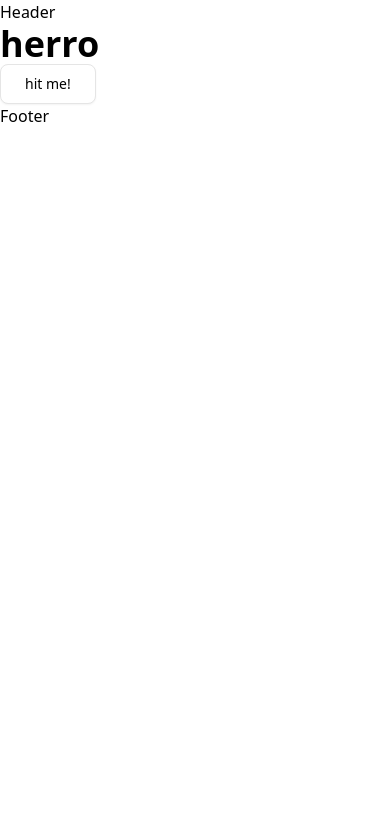
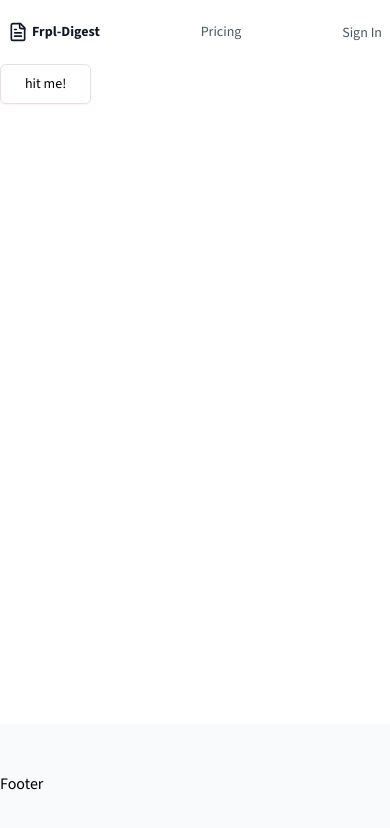
Before and after one commit to mattyjtx/frpl-digest, a Next.js app: page / in a window 390 px wide. Shown: the top 828 px of the page. Built offline with nearby package versions, Linux system fonts and the light colour scheme.

Commit message:
finishing header component

```diff
--- a/app/globals.css
+++ b/app/globals.css
@@ -1,151 +1,181 @@
-@import "tailwindcss";
-@import "tw-animate-css";
+@import 'tailwindcss';
+
+/* @plugin 'tailwindcss-animate'; */
 
 @custom-variant dark (&:is(.dark *));
 
-@theme inline {
-  --color-background: var(--background);
-  --color-foreground: var(--foreground);
-  --font-sans: var(--font-geist-sans);
-  --font-mono: var(--font-geist-mono);
-  --color-sidebar-ring: var(--sidebar-ring);
-  --color-sidebar-border: var(--sidebar-border);
-  --color-sidebar-accent-foreground: var(--sidebar-accent-foreground);
-  --color-sidebar-accent: var(--sidebar-accent);
-  --color-sidebar-primary-foreground: var(--sidebar-primary-foreground);
-  --color-sidebar-primary: var(--sidebar-primary);
-  --color-sidebar-foreground: var(--sidebar-foreground);
-  --color-sidebar: var(--sidebar);
-  --color-chart-5: var(--chart-5);
-  --color-chart-4: var(--chart-4);
-  --color-chart-3: var(--chart-3);
-  --color-chart-2: var(--chart-2);
-  --color-chart-1: var(--chart-1);
-  --color-ring: var(--ring);
-  --color-input: var(--input);
-  --color-border: var(--border);
-  --color-destructive: var(--destructive);
-  --color-accent-foreground: var(--accent-foreground);
-  --color-accent: var(--accent);
-  --color-muted-foreground: var(--muted-foreground);
-  --color-muted: var(--muted);
-  --color-secondary-foreground: var(--secondary-foreground);
-  --color-secondary: var(--secondary);
-  --color-primary-foreground: var(--primary-foreground);
-  --color-primary: var(--primary);
-  --color-popover-foreground: var(--popover-foreground);
-  --color-popover: var(--popover);
-  --color-card-foreground: var(--card-foreground);
-  --color-card: var(--card);
+@theme {
+  --font-sans: var(--font-sans), ui-sans-serif, system-ui, sans-serif,
+    'Apple Color Emoji', 'Segoe UI Emoji', 'Segoe UI Symbol', 'Noto Color Emoji';
+
+  --color-background: hsl(var(--background));
+  --color-foreground: hsl(var(--foreground));
+
+  --color-card: hsl(var(--card));
+  --color-card-foreground: hsl(var(--card-foreground));
+
+  --color-popover: hsl(var(--popover));
+  --color-popover-foreground: hsl(var(--popover-foreground));
+
+  --color-primary: hsl(var(--primary));
+  --color-primary-foreground: hsl(var(--primary-foreground));
+
+  --color-secondary: hsl(var(--secondary));
+  --color-secondary-foreground: hsl(var(--secondary-foreground));
+
+  --color-muted: hsl(var(--muted));
+  --color-muted-foreground: hsl(var(--muted-foreground));
+
+  --color-accent: hsl(var(--accent));
+  --color-accent-foreground: hsl(var(--accent-foreground));
+
+  --color-destructive: hsl(var(--destructive));
+  --color-destructive-foreground: hsl(var(--destructive-foreground));
+
+  --color-border: hsl(var(--border));
+  --color-input: hsl(var(--input));
+  --color-ring: hsl(var(--ring));
+
+  --color-chart-1: hsl(var(--chart-1));
+  --color-chart-2: hsl(var(--chart-2));
+  --color-chart-3: hsl(var(--chart-3));
+  --color-chart-4: hsl(var(--chart-4));
+  --color-chart-5: hsl(var(--chart-5));
+
+  --radius-lg: var(--radius);
+  --radius-md: calc(var(--radius) - 2px);
   --radius-sm: calc(var(--radius) - 4px);
-  --radius-md: calc(var(--radius) - 2px);
-  --radius-lg: var(--radius);
-  --radius-xl: calc(var(--radius) + 4px);
+}
+
+/*
+  The default border color has changed to `currentColor` in Tailwind CSS v4,
+  so we've added these compatibility styles to make sure everything still
+  looks the same as it did with Tailwind CSS v3.
+
+  If we ever want to remove these styles, we need to add an explicit border
+  color utility to any element that depends on these defaults.
+*/
+@layer base {
+  *,
+  ::after,
+  ::before,
+  ::backdrop,
+  ::file-selector-button {
+    border-color: var(--color-gray-200, currentColor);
+  }
+}
+
+@layer utilities {
+  body {
+    font-family: Arial, Helvetica, sans-serif;
+  }
 }
 
 @layer base {
   :root {
-    --radius: 0.625rem;
-    --background: oklch(1 0 0);
-    --foreground: oklch(0.145 0 0);
-    --card: oklch(1 0 0);
-    --card-foreground: oklch(0.145 0 0);
-    --popover: oklch(1 0 0);
-    --popover-foreground: oklch(0.145 0 0);
-    --primary: oklch(0.205 0 0);
-    --primary-foreground: oklch(0.985 0 0);
-    --secondary: oklch(0.97 0 0);
-    --secondary-foreground: oklch(0.205 0 0);
-    --muted: oklch(0.97 0 0);
-    --muted-foreground: oklch(0.556 0 0);
-    --accent: oklch(0.97 0 0);
-    --accent-foreground: oklch(0.205 0 0);
-    --destructive: oklch(0.577 0.245 27.325);
-    --border: oklch(0.922 0 0);
-    --input: oklch(0.922 0 0);
-    --ring: oklch(0.708 0 0);
-    --chart-1: oklch(0.646 0.222 41.116);
-    --chart-2: oklch(0.6 0.118 184.704);
-    --chart-3: oklch(0.398 0.07 227.392);
-    --chart-4: oklch(0.828 0.189 84.429);
-    --chart-5: oklch(0.769 0.188 70.08);
-    --sidebar: oklch(0.985 0 0);
-    --sidebar-foreground: oklch(0.145 0 0);
-    --sidebar-primary: oklch(0.205 0 0);
-    --sidebar-primary-foreground: oklch(0.985 0 0);
-    --sidebar-accent: oklch(0.97 0 0);
-    --sidebar-accent-foreground: oklch(0.205 0 0);
-    --sidebar-border: oklch(0.922 0 0);
-    --sidebar-ring: oklch(0.708 0 0);
+    --background: 0 0% 100%;
+    --foreground: 222.2 84% 4.9%;
+    --card: 0 0% 100%;
+    --card-foreground: 222.2 84% 4.9%;
+    --popover: 0 0% 100%;
+    --popover-foreground: 222.2 84% 4.9%;
+    --primary: 350 89% 60%;
+    --primary-foreground: 210 40% 98%;
+    --secondary: 350 33% 96%;
+    --secondary-foreground: 350 89% 60%;
+    --muted: 350 33% 96%;
+    --muted-foreground: 215 25% 27%;
+    --accent: 350 33% 18%;
+    --accent-foreground: 350 89% 60%;
+    --destructive: 350 89% 50%;
+    --destructive-foreground: 210 40% 98%;
+    --border: 350 33% 90%;
+    --input: 350 33% 90%;
+    --ring: 350 89% 60%;
+    --radius: 0.5rem;
+    --chart-1: 12 76% 61%;
+    --chart-2: 173 58% 39%;
+    --chart-3: 197 37% 24%;
+    --chart-4: 43 74% 66%;
+    --chart-5: 27 87% 67%;
   }
 
   .dark {
-    --background: oklch(0.145 0 0);
-    --foreground: oklch(0.985 0 0);
-    --card: oklch(0.205 0 0);
-    --card-foreground: oklch(0.985 0 0);
-    --popover: oklch(0.205 0 0);
-    --popover-foreground: oklch(0.985 0 0);
-    --primary: oklch(0.922 0 0);
-    --primary-foreground: oklch(0.205 0 0);
-    --secondary: oklch(0.269 0 0);
-    --secondary-foreground: oklch(0.985 0 0);
-    --muted: oklch(0.269 0 0);
-    --muted-foreground: oklch(0.708 0 0);
-    --accent: oklch(0.269 0 0);
-    --accent-foreground: oklch(0.985 0 0);
-    --destructive: oklch(0.704 0.191 22.216);
-    --border: oklch(1 0 0 / 10%);
-    --input: oklch(1 0 0 / 15%);
-    --ring: oklch(0.556 0 0);
-    --chart-1: oklch(0.488 0.243 264.376);
-    --chart-2: oklch(0.696 0.17 162.48);
-    --chart-3: oklch(0.769 0.188 70.08);
-    --chart-4: oklch(0.627 0.265 303.9);
-    --chart-5: oklch(0.645 0.246 16.439);
-    --sidebar: oklch(0.205 0 0);
-    --sidebar-foreground: oklch(0.985 0 0);
-    --sidebar-primary: oklch(0.488 0.243 264.376);
-    --sidebar-primary-foreground: oklch(0.985 0 0);
-    --sidebar-accent: oklch(0.269 0 0);
-    --sidebar-accent-foreground: oklch(0.985 0 0);
-    --sidebar-border: oklch(1 0 0 / 10%);
-    --sidebar-ring: oklch(0.556 0 0);
+    --background: 222.2 84% 4.9%;
+    --foreground: 210 40% 98%;
+    --card: 222.2 84% 4.9%;
+    --card-foreground: 210 40% 98%;
+    --popover: 222.2 84% 4.9%;
+    --popover-foreground: 210 40% 98%;
+    --primary: 350 89% 60%;
+    --primary-foreground: 210 40% 98%;
+    --secondary: 350 33% 17.5%;
+    --secondary-foreground: 210 40% 98%;
+    --muted: 350 33% 17.5%;
+    --muted-foreground: 215 20.2% 65.1%;
+    --accent: 350 33% 25%;
+    --accent-foreground: 210 40% 98%;
+    --destructive: 350 89% 40%;
+    --destructive-foreground: 210 40% 98%;
+    --border: 350 33% 17.5%;
+    --input: 350 33% 17.5%;
+    --ring: 350 89% 60%;
+    --chart-1: 220 70% 50%;
+    --chart-2: 160 60% 45%;
+    --chart-3: 30 80% 55%;
+    --chart-4: 280 65% 60%;
+    --chart-5: 340 75% 55%;
   }
 }
 
-
-
-
 @layer base {
   * {
-    @apply border-border outline-ring/50;
+    @apply border-border;
   }
   h1 {
     @apply text-4xl md:text-6xl xl:text-7xl font-bold;
   }
+
   h2 {
     @apply text-xl lg:text-3xl font-medium;
   }
+
   h3 {
     @apply text-2xl lg:text-4xl font-medium;
   }
+
   a {
     @apply hover:cursor-pointer;
   }
+
   button {
     @apply hover:cursor-pointer bg-rose-600 hover:bg-rose-700;
   }
 
-  /* @utility container {
+  @keyframes gradient-x {
+    0%,
+    100% {
+      background-size: 200% 100%;
+      background-position: left center;
+    }
+    50% {
+      background-size: 200% 100%;
+      background-position: right center;
+    }
+  }
+
+  .animate-gradient-x {
+    animation: gradient-x 3s ease infinite;
+  }
+}
+
+@utility container {
   margin-inline: auto;
   padding-inline: 2rem;
   @media (width >= --theme(--breakpoint-sm)) {
-      max-width:none;
+    max-width: none;
   }
   @media (width >= 1400px) {
     max-width: 1400px;
   }
-  } */
-
 }
--- a/app/layout.tsx
+++ b/app/layout.tsx
@@ -26,9 +26,11 @@
       <body
         className={`${fontSans.variable} font-sans antialiased`}
       >
+        <div className="relative flex min-h-screen flex-col">
         <Header/>
-        {children}
+        <main className="flex-1">{children}</main>
         <Footer/>
+        </div>
       </body>
     </html>
   );
--- a/app/page.tsx
+++ b/app/page.tsx
@@ -4,7 +4,7 @@
 export default function Home() {
   return (
     <div className="home">
-      <h1>herro</h1>
+
       <Button variant='outline' size={'lg'}>hit me!</Button>
     </div>
   );
--- a/components/common/footer.tsx
+++ b/components/common/footer.tsx
@@ -1,5 +1,5 @@
 import React from 'react'
 
 export default function Footer() {
-    return <footer>Footer</footer>;
+    return <footer className='bg-gray-50 py-12'>Footer</footer>;
 }
--- a/components/common/header.tsx
+++ b/components/common/header.tsx
@@ -1,5 +1,37 @@
 import React from 'react'
+import { FileText } from 'lucide-react';
+import { Button } from '../ui/button';
+import NavLink from './nav-link';
+
 
 export default function Header() {
-    return <header>Header</header>;
+    const isLoggedIn = false;
+    return ( <nav className='container flex items-center justify-between py-4 lg:px-8 px-2 mx-auto'>
+        <div className='flex lg:flex-1'>
+            <NavLink href="/" className='flex items-center gap-1 lg:gap-2 shrink-0'>
+            <FileText className='w-5 h-5 lg:w-8 h-8 text-gray-900 hover:rotate-12 transform transition duration-200 ease-in-out'/>
+            <span className='font-extrabold lg:text-xl text-gray-900'>Frpl-Digest</span></NavLink>
+        </div>
+
+        <div className='flex lg:justify-center gap-4 lg:gap-12 lg:items-center'>
+            <NavLink href="/#pricing">Pricing</NavLink>
+            {isLoggedIn && <NavLink href="/dashboard">Your Summaries</NavLink>}
+        </div>
+
+        <div className='flex lg:justify-end lg:flex-1'>
+            {isLoggedIn ? (
+            <div className='flex gap-2 items-center'>
+                <NavLink href="/upload">Upload a PDF</NavLink>
+                <div>Pro</div>
+                <Button>User</Button>
+            </div>
+            ) : (
+            <div>
+                <NavLink href="/sign-in">Sign In</NavLink>
+            </div>
+            )}
+        </div>
+    </nav>
+
+    );
 }
--- /dev/null
+++ b/components/common/nav-link.tsx
@@ -0,0 +1,26 @@
+'use client';
+
+import Link from "next/link";
+import { cn } from "@/lib/utils";
+import { usePathname } from "next/navigation";
+
+export default function NavLink({
+    href,
+    children,
+    className,
+}: {
+    href: string;
+    children: React.ReactNode;
+    className?: string;
+}) {
+    const pathname = usePathname();
+    const isActive =
+    pathname === href || (href !== '/' && pathname.startsWith(href));
+    return <Link href={href}
+    className={cn(
+        "transition-colors text-sm duration-200 text-gray-600 hover:text-rose-500",
+        className,
+        isActive && 'text-rose-500'
+    )}
+        >{children}</Link>;
+}
```
Lines whose indentation alone changed are shown as unchanged.
